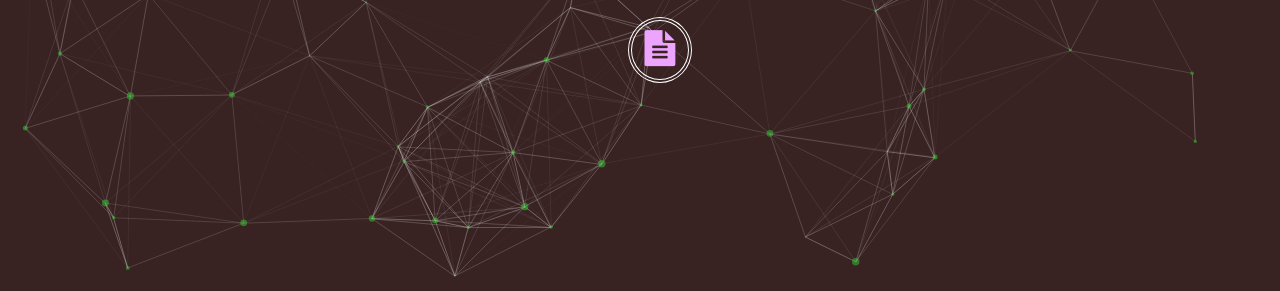
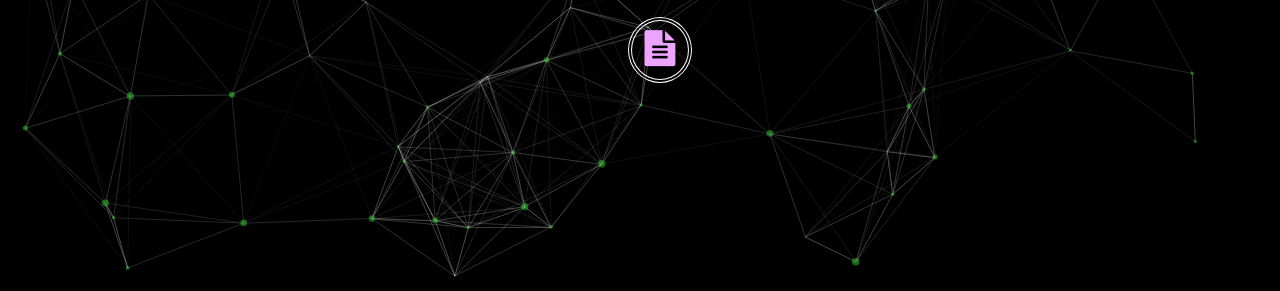
Before and after one commit to MahimaMishor/MahimaMishor.github.io, a plain HTML site: page index.html in a window 1280 px wide. Shown: the part 509-800 px from the top of the page. Drawn offline with Linux system fonts and the light colour scheme; a web font is replaced by a local one.

Commit message:
Update main.css

```diff
--- a/css/main.css
+++ b/css/main.css
@@ -16,7 +16,7 @@ body {
   width: 100%;
   height: 100%;
   z-index: -20;
-  background-color: #382222;
+  background-color: #000000;
   /*background: linear-gradient(#000000,#191919);*/
   /*background-image: url("");
   background-repeat: no-repeat;
```
